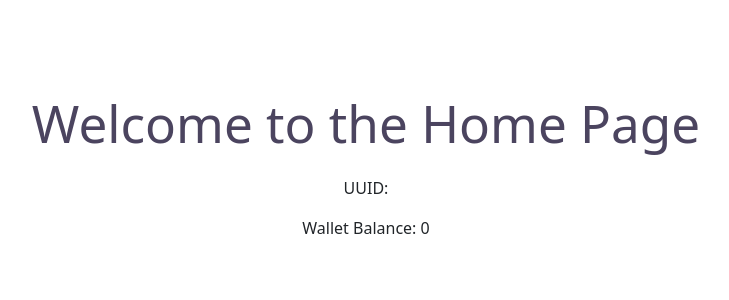
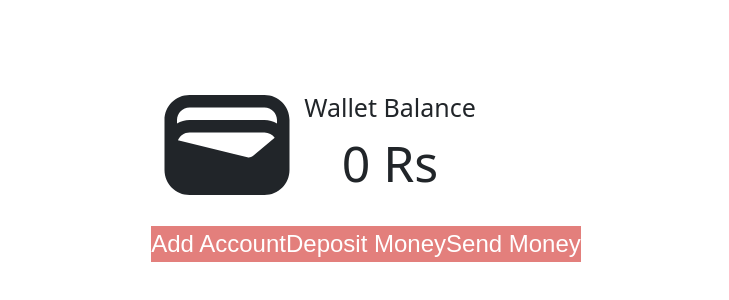
Before and after one commit to excelr-projs/paisa-bhej-fe, a React (Vite) app: page /home in a window 1280 px wide. Shown: the part 232-532 px from the top of the page, without its empty margins (274-1003 px from the left). Built offline with nearby package versions, Linux system fonts and the light colour scheme; no server answers.

Commit message:
added homepage

```diff
--- a/package.json
+++ b/package.json
@@ -10,11 +10,15 @@
     "preview": "vite preview"
   },
   "dependencies": {
+    "@emotion/react": "^11.11.4",
+    "@emotion/styled": "^11.11.5",
     "@fortawesome/fontawesome-svg-core": "^6.5.2",
     "@fortawesome/free-brands-svg-icons": "^6.5.2",
     "@fortawesome/free-regular-svg-icons": "^6.5.2",
     "@fortawesome/free-solid-svg-icons": "^6.5.2",
     "@fortawesome/react-fontawesome": "^0.2.0",
+    "@mui/icons-material": "^5.15.15",
+    "@mui/material": "^5.15.15",
     "axios": "^1.6.8",
     "bootstrap": "^5.3.3",
     "react": "^18.2.0",
--- a/src/pages/Home.jsx
+++ b/src/pages/Home.jsx
@@ -1,4 +1,5 @@
 import React, { useState, useEffect } from 'react'
+import WalletIcon from '@mui/icons-material/Wallet';
 
 function Home() {
   const uuid = localStorage.getItem('uuid');
@@ -21,9 +22,27 @@ function Home() {
   }, []);
   return (
     <div>
-      <h1>Welcome to the Home Page</h1>
-      <p>UUID: {uuid}</p>
-      <p>Wallet Balance: {walletBalance}</p>
+      <div>
+        <tr>
+          <td valign='middle'>
+            <WalletIcon style={{
+              width: '150px',
+              height: '150px'
+            }} />
+          </td>
+          <td valign='middle'>
+            <span style={{
+              fontSize: '25px'
+            }}>Wallet Balance</span><br />
+            <span style={{
+              fontSize: '50px'
+            }}>{walletBalance} Rs</span>
+          </td>
+        </tr>
+        <button>Add Account</button>
+        <button>Deposit Money</button>
+        <button>Send Money</button>
+      </div>
     </div>
   )
 }
```
Also changed, not shown: 1 other file (tests, documents, lock files or other folders).
